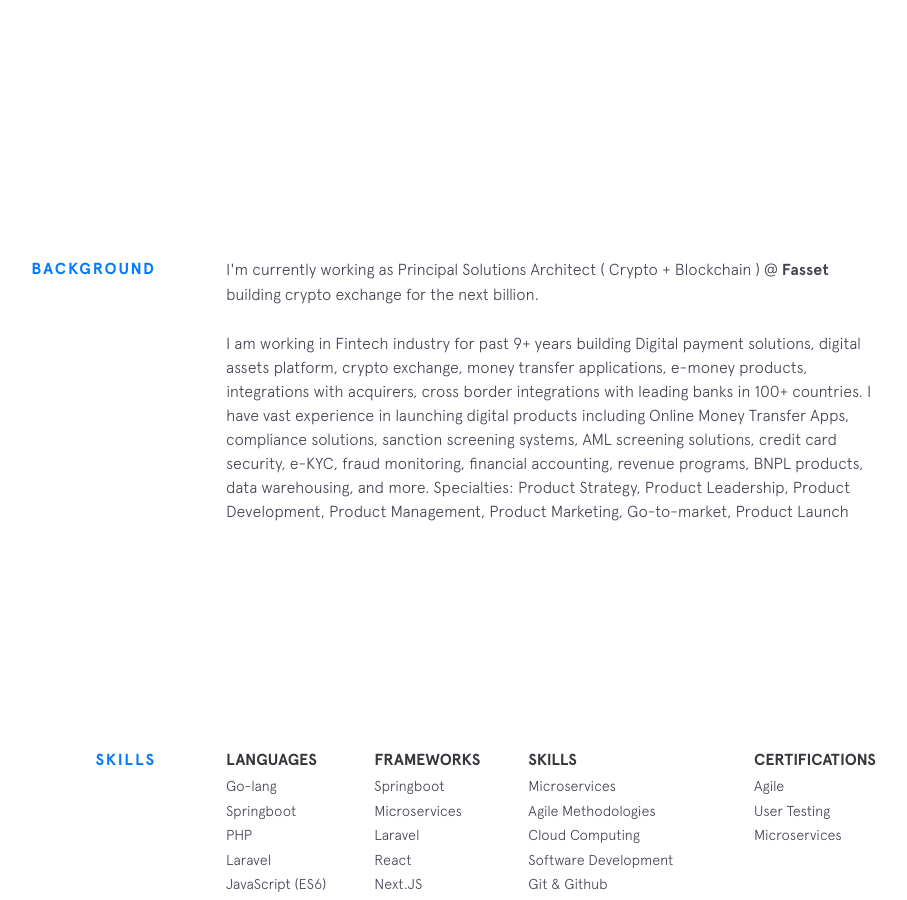
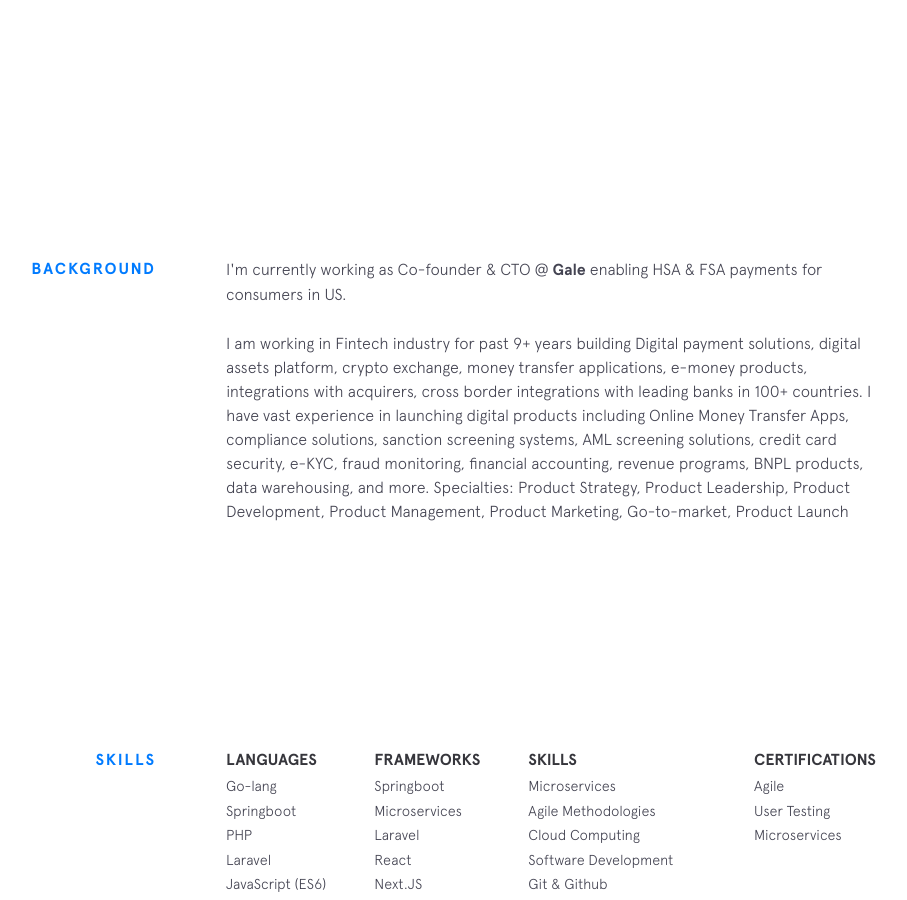
Before and after one commit to imqadeerkhan/imqadeerkhan.github.io, a Jekyll site: the page built from index.html, in a window 1280 px wide and 900 px high, scrolled down 743 px. Shown: the whole window, without its empty margins (224-1131 px from the left). Built offline with Jekyll 4.4.1, drawn with Linux system fonts in a browser that asks for light colours; nearby versions of some CDN libraries.

Commit message:
Update background.html

```diff
--- a/_includes/background.html
+++ b/_includes/background.html
@@ -2,8 +2,8 @@
   <div class="section__title">Background</div>
   <div class="section__content">
     <p>
-      I'm currently working as Principal Solutions Architect ( Crypto + Blockchain ) @
-      <a class="underline-link" href="https://www.fasset.com/" target="_blank">Fasset</a> building crypto exchange for the next billion.
+      I'm currently working as Co-founder & CTO @
+      <a class="underline-link" href="https://www.withgale.com/" target="_blank">Gale</a> enabling HSA & FSA payments for consumers in US.
 
       <!-- I
       <a class="underline-link" href="https://www.acemoneytransfer.com/" target="_blank">ACE Money Transfer</a> after completing three awesome six-month co-ops at
```
